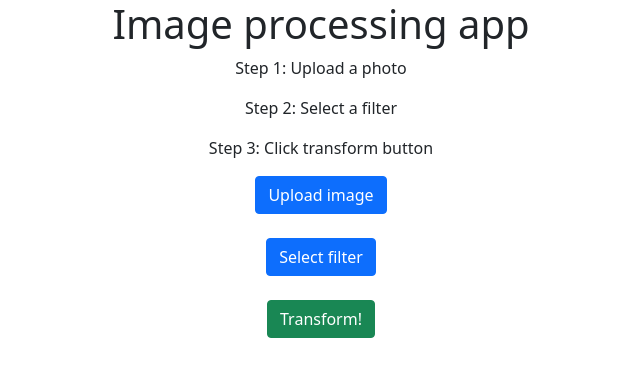
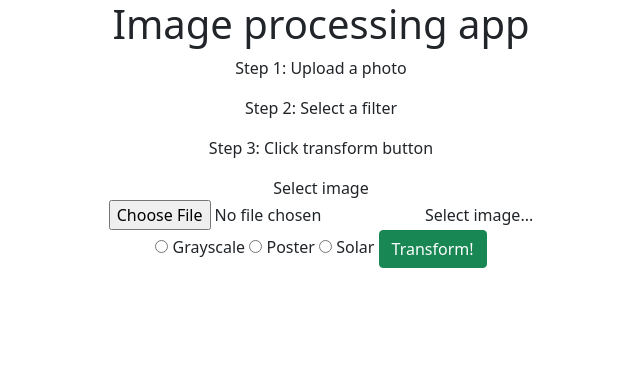
Before and after one commit to jakemcannon/cis_4517_image_processing_app, a Flask app: page / in a window 1280 px wide. Shown: the top 377 px of the page, without its empty margins (319-959 px from the left). Run offline with Flask 2, Linux system fonts and the light colour scheme; some libraries are stand-ins or nearby versions.

Commit message:
upload nearly complete version

```diff
--- a/app.py
+++ b/app.py
@@ -1,14 +1,43 @@
 import config
+from s3_operations import list_content, upload
 
-from flask import Flask, render_template
-from s3_operations import list_content
+import os
+from flask import Flask, request, render_template, redirect
+from PIL import Image, ImageOps,ImageFilter
+import uuid
+
 
 
 app = Flask(__name__)
 
-@app.route("/home")
-@app.route("/")
+@app.route("/home", methods=["GET", "POST"])
+@app.route("/", methods=["GET", "POST"])
 def home():
+
+	if request.method == "POST":
+
+		image_transformation = request.form.get("transformation")
+
+		if request.files:
+
+			# after receiving image, error check it
+
+			img = request.files["image"]
+			# save to a temp diretory
+			img.filename = str(uuid.uuid4()) + ".jpg"
+			img.save(os.path.join(config.temp_storage, img.filename))
+
+		# transform image
+		new_image = image_transform(img.filename, image_transformation)
+
+		# upload to s3
+		upload(os.path.join(config.temp_storage, new_image), new_image)
+
+		# erase temp images, reset form
+
+		# redirect to content page
+		return redirect("content")
+
 	return render_template('home.html')
 
 @app.route("/content")
@@ -26,5 +55,24 @@ def get_images_from_s3():
 	return render_template('content.html', photo_urls=photos)
 
 
+def image_transform(image_name, transformation):
+
+
+
+	image = Image.open(os.path.join(config.temp_storage, image_name))
+
+	if transformation == 'grayscale':
+		result = ImageOps.grayscale(image)
+	elif transformation == 'poster':
+		result = ImageOps.posterize(image, 3)
+	elif transformation == 'solar':
+		result = ImageOps.solarize(image, threshold=80)
+
+	new_image = "result_" + image_name
+
+	result.save(os.path.join(config.temp_storage, new_image))
+	return new_image
+
+
 if __name__ == "__main__":
 	app.run(debug=True)
--- a/s3_operations.py
+++ b/s3_operations.py
@@ -10,9 +10,9 @@ local_file_name = 'test_image.jpg'
 client = boto3.client('s3', aws_access_key_id = config.api_key, aws_secret_access_key = config.api_secret)
 # client = boto3.client('s3')
 
-def upload(file_name, bucket, object_name):
+def upload(file_name, object_name):
 
-	response = client.upload_file(file_name, bucket, object_name)
+	response = client.upload_file(file_name, bucket_name, object_name, ExtraArgs={'ACL':'public-read'})
 	return response
 
 
--- a/templates/home.html
+++ b/templates/home.html
@@ -18,20 +18,29 @@
 		<p>Step 1: Upload a photo<p>
 		<p>Step 2: Select a filter<p>
 		<p>Step 3: Click transform button<p>
-		<form id ="upload-photo" method="post">
-		<label class="btn btn-primary">
-			Upload image
-		</label>
-		<br>
-		<br>
-		<label class="btn btn-primary">
+
+
+		<form action="/home" method="POST" enctype="multipart/form-data">
+
+			<div class="form-group">
+	          <label>Select image</label>
+	          <div class="custom-file">
+	            <input type="file" class="custom-file-input" name="image" id="image">
+	            <label class="custom-file-label" for="image">Select image...</label>
+	          </div>
+	        </div>
+	        <input type="radio" id="grayscale" value="grayscale" name="transformation">
+	        <label for="grayscale">Grayscale</label>
+	        <input type="radio" id="poster" value="poster" name="transformation">
+	        <label for="poster">Poster</label>
+	        <input type="radio" id="solar" value="solar" name="transformation">
+	         <label for="solar">Solar</label>
+	        <!-- <button type="submit" class="btn btn-primary">Upload</button> -->
+	        <button type="submit" class="btn btn-success" id="btn-predict">Transform!</button>
+	    </form>
+		<!-- <label class="btn btn-primary">
 			Select filter
-		</label>
-		<br>
-		<br>
-		<div>
-            <button type="button" class="btn btn-success" id="btn-predict">Transform!</button>
-        </div>
+		</label> -->
 	</form>
 	</div>
 	</center>
```
Also changed, not shown: result_image_test.jpg (deleted), temp_storage/03192035-4de1-486f-a8d0-afdcfd47ee4f.jpg (added), temp_storage/06be4a95-4905-45ff-97cd-e21b76299579.jpg (added), temp_storage/80e61968-aff4-4c54-8a24-529aeca412d3.jpg (added), temp_storage/aa8b8349-e3c3-4b5c-9348-b804994c57b1.jpg (added), temp_storage/e3bc1b4a-fd4d-4427-a943-42f7d73a9090.jpg (added), temp_storage/result_03192035-4de1-486f-a8d0-afdcfd47ee4f.jpg (added), temp_storage/result_06be4a95-4905-45ff-97cd-e21b76299579.jpg (added), temp_storage/result_80e61968-aff4-4c54-8a24-529aeca412d3.jpg (added), temp_storage/result_aa8b8349-e3c3-4b5c-9348-b804994c57b1.jpg (added), temp_storage/result_e3bc1b4a-fd4d-4427-a943-42f7d73a9090.jpg (added).
